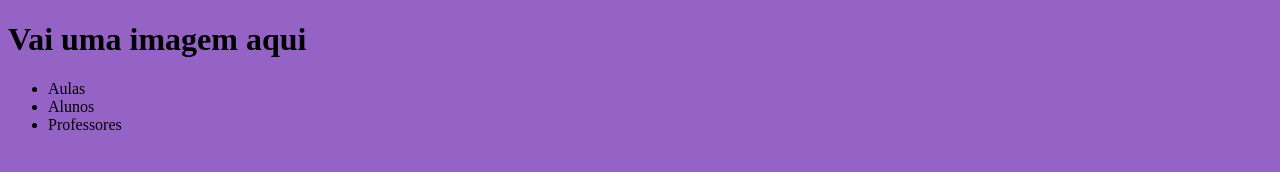
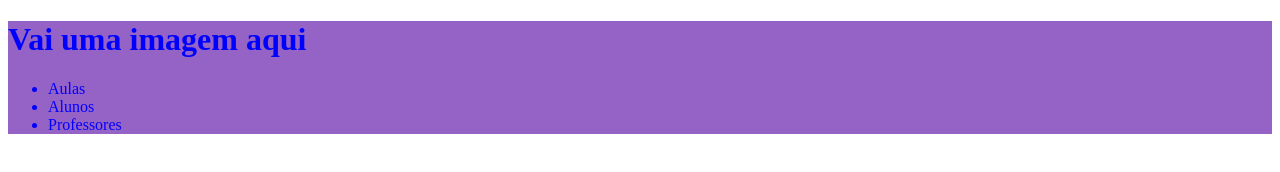
Before and after one commit to jeovvanii/site-escola, a plain HTML site: page index.html in a window 1280 px wide. Drawn offline with Linux system fonts and the light colour scheme.

Commit message:
17/04
segunda-feira

```diff
--- a/index.html
+++ b/index.html
@@ -8,11 +8,13 @@
     <link rel="stylesheet" href="style.css">
 </head>
 <body>
+    <header>
    <h1> Vai uma imagem aqui </h1>
    <ul>
 <li> Aulas </li>
 <li> Alunos </li>
 <li> Professores </li>
 </ul>
+</header>
 </body>
 </html>
--- a/style.css
+++ b/style.css
@@ -1 +1 @@
-body {background-color: rgb(149, 99, 197);}
+header {background-color: rgb(149, 99, 197);color: blue;}
```
